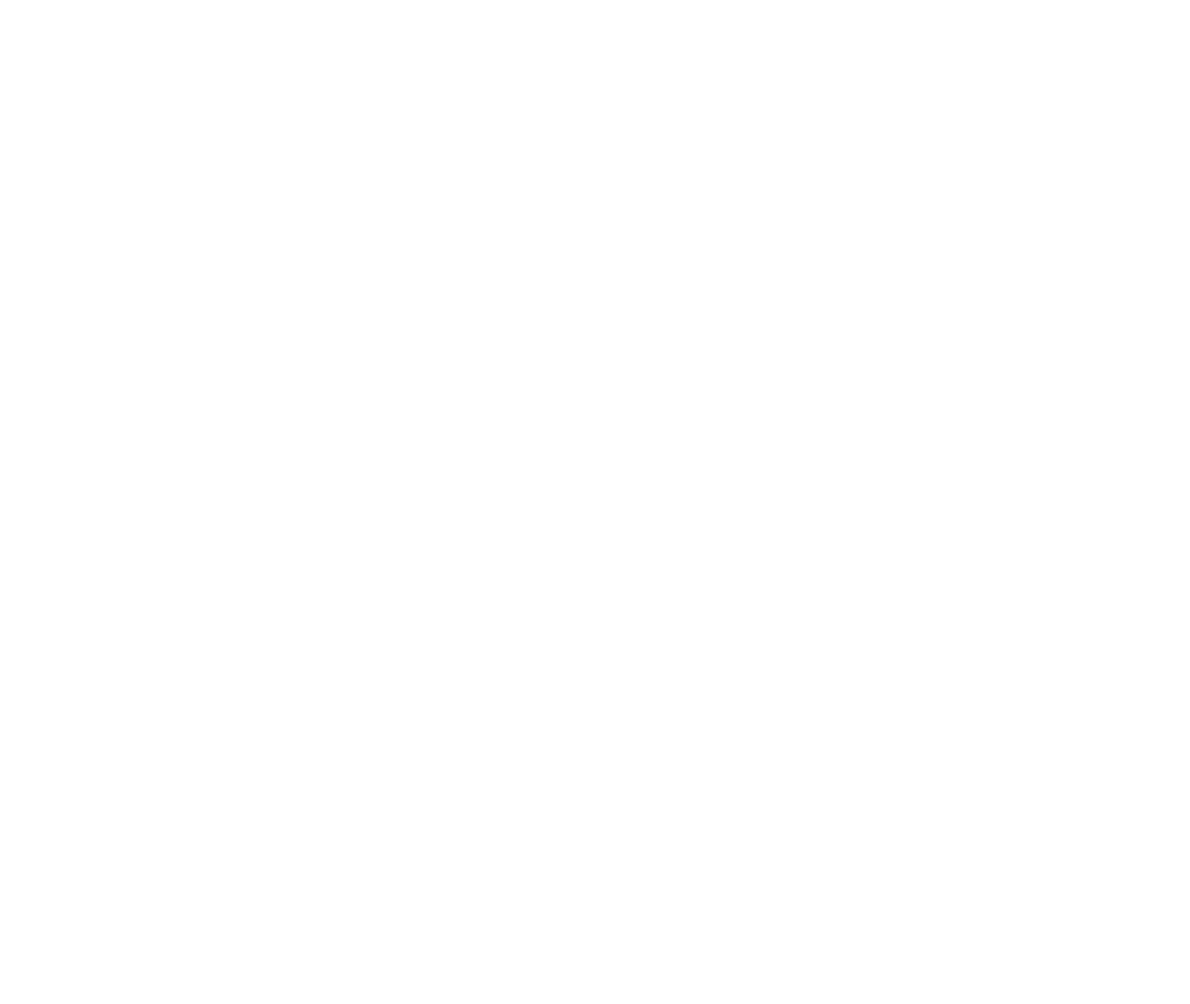
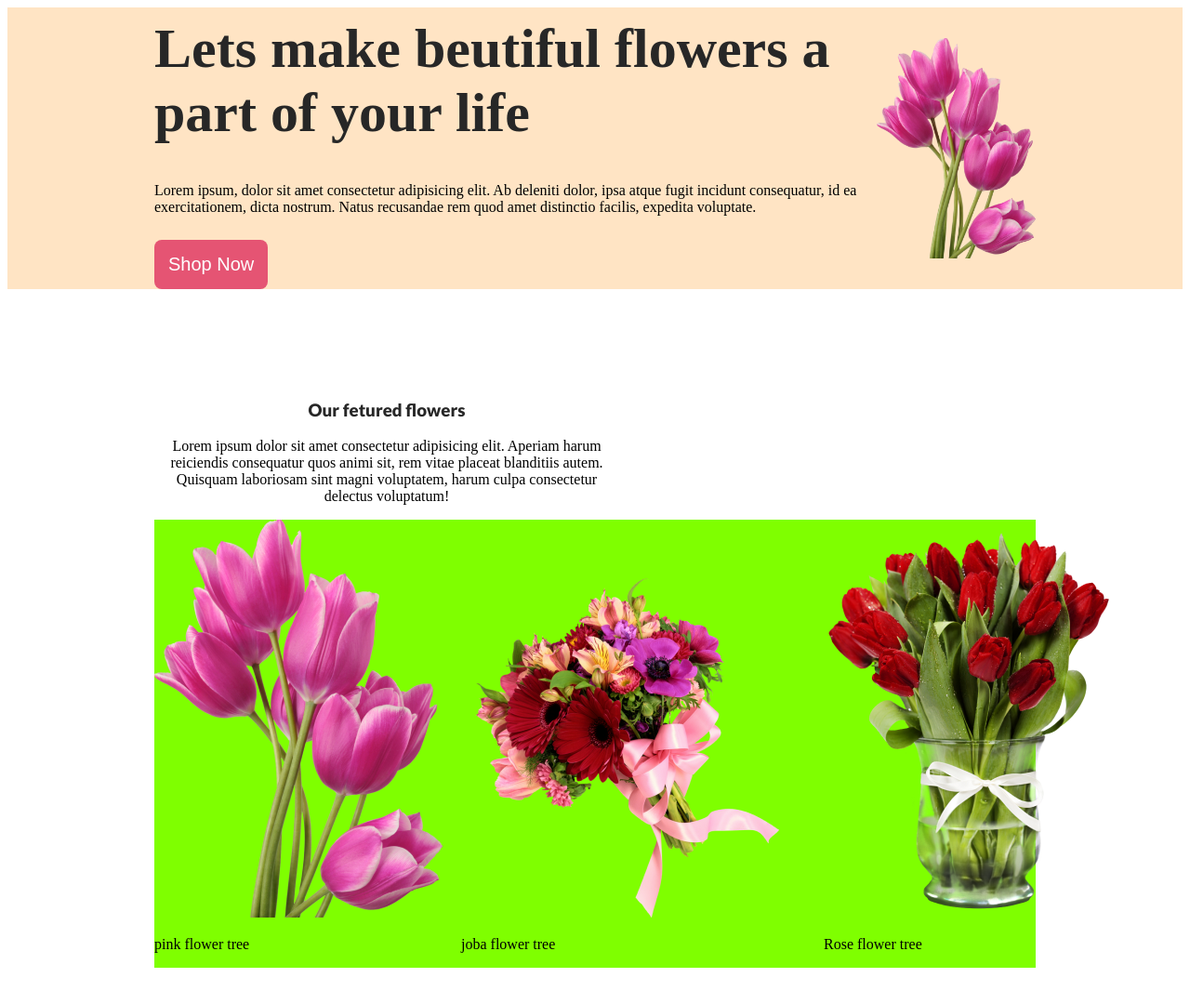
Before and after one commit to arrouf123/flower-shope-me, a plain HTML site: page index.html in a window 1280 px wide. Shown: the whole page at 93% size. Before the commit the page ends 800 px from the top, so only its background shows below. Drawn offline with Linux system fonts and the light colour scheme.

Commit message:
last commit

```diff
--- a/index.html
+++ b/index.html
@@ -4,8 +4,74 @@
     <meta charset="UTF-8">
     <meta name="viewport" content="width=device-width, initial-scale=1.0">
     <title>flower shope</title>
+    <link rel="preconnect" href="https://fonts.googleapis.com">
+<link rel="preconnect" href="https://fonts.gstatic.com" crossorigin>
+<link href="https://fonts.googleapis.com/css2?family=Lato:ital,wght@0,300;0,400;0,700;0,900;1,300;1,400;1,700;1,900&family=Open+Sans:wght@800&display=swap" rel="stylesheet">
+    <link rel="stylesheet" href="style/flower.css">
 </head>
 <body>
+    <header>
+        <div class="container banner">
+            <div class="banner-text">
+                <h1>Lets make beutiful flowers a part of your life</h1>
+                <p>Lorem ipsum, dolor sit amet consectetur adipisicing elit. Ab deleniti dolor, ipsa atque fugit incidunt consequatur, id ea exercitationem, dicta nostrum. Natus recusandae rem quod amet distinctio facilis, expedita voluptate.</p>
+                <button>Shop Now</button>
+            </div>
+            <div class="banner-image">
+                <img src="Flower Asset/pngwing 6.png" alt="">
+            </div>
+        </div>
+    </header>
+
+    <section id="fesad">
+
+        <div class="container">
+            <div class="section-heading">
+                <h3>Our fetured flowers </h3>
+                <p>Lorem ipsum dolor sit amet consectetur adipisicing elit. Aperiam harum reiciendis consequatur quos animi sit, rem vitae placeat blanditiis autem. Quisquam laboriosam sint magni voluptatem, harum culpa consectetur delectus voluptatum!</p>
+            </div>
+
+            <div class="section-content">
+                <div class="flower">
+                    <div>
+                        <img src="Flower Asset/pngwing 6.png" alt="">
+                    </div>
+
+                    <p>pink flower tree</p>
+
+
+                </div>
+
+                <div class="flower">
+                    <div>
+                        <img src="Flower Asset/pngwing 5.png" alt="">
+                    </div>
+
+                    <p>joba flower tree</p>
+
+
+                </div>
+
+                <div class="flower">
+                    <div>
+                        <img src="Flower Asset/pngwing 8.png" alt="">
+                    </div>
+
+                    <p>Rose flower tree</p>
+
+
+                </div>
+
+
+
+
+            </div>
+
+        </div>
+
+    </section>
+
+
 
 </body>
 </html>
--- /dev/null
+++ b/style/flower.css
@@ -0,0 +1,74 @@
+font-family: 'Lato', sans-serif;
+font-family: 'Open Sans', sans-serif;
+
+*{
+    margin: 0;
+    padding: 0;
+}
+button{
+    border-radius: 8px;
+    background: #e55473;
+    color:white ;
+    border: none;
+    font-size: 20px;
+    padding: 15px;
+    cursor: pointer;
+}
+button:hover{
+    background:#9dd809
+}
+.section-heading{
+    max-width: 500px;
+    text-align: center;
+
+}
+.section-heading h3{
+    text-align: center;
+    color: #272727;
+    font-family: Lato;
+    font-weight: 800;
+    line-height: normal;
+}
+header{
+    background-color: bisque;
+}
+
+.container{
+    width: 75%;
+    max-width: 1440px;
+    margin: 0 auto;
+}
+.banner .banner-text *{
+    margin-top: 10px;
+}
+.banner{
+    display: flex;
+    align-items: center;
+    justify-content: space-between;
+}
+.banner .banner-text h1{
+    color: #272727;
+    font-size: 60px;
+    font-style: normal;
+    font-weight: 800;
+    line-height: normal;
+
+
+}
+
+.banner .banner-image img{
+    width: 100%;
+    vertical-align: middle;
+}
+#fesad{
+    padding: 100px 0;
+}
+.section-content{
+    display: flex;
+    justify-content: space-between;
+    align-items: end;
+}
+.section-content {
+    background-color:chartreuse ;
+    gap: 20px;
+}
```
Also changed, not shown: Flower Asset/Flower 01.png (added), Flower Asset/Group 57.png (added), Flower Asset/Group 58.png (added), Flower Asset/Group 59.png (added), Flower Asset/Rectangle 4.png (added), Flower Asset/Rectangle 5.png (added), Flower Asset/Rectangle 6.png (added), Flower Asset/Rectangle 9.png (added), Flower Asset/pngwing 10.png (added), Flower Asset/pngwing 5.png (added), Flower Asset/pngwing 6.png (added), Flower Asset/pngwing 7.png (added), Flower Asset/pngwing 8.png (added).
